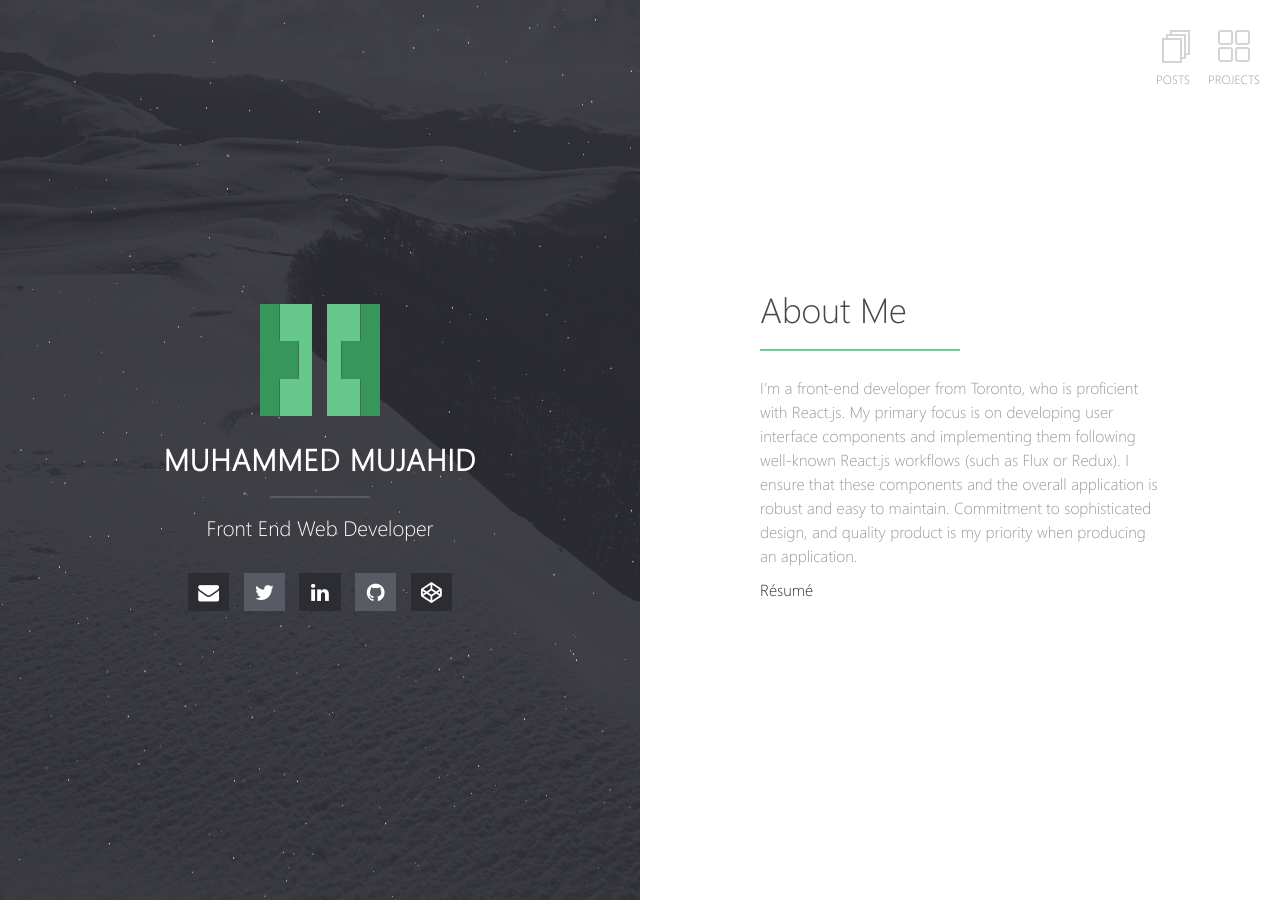
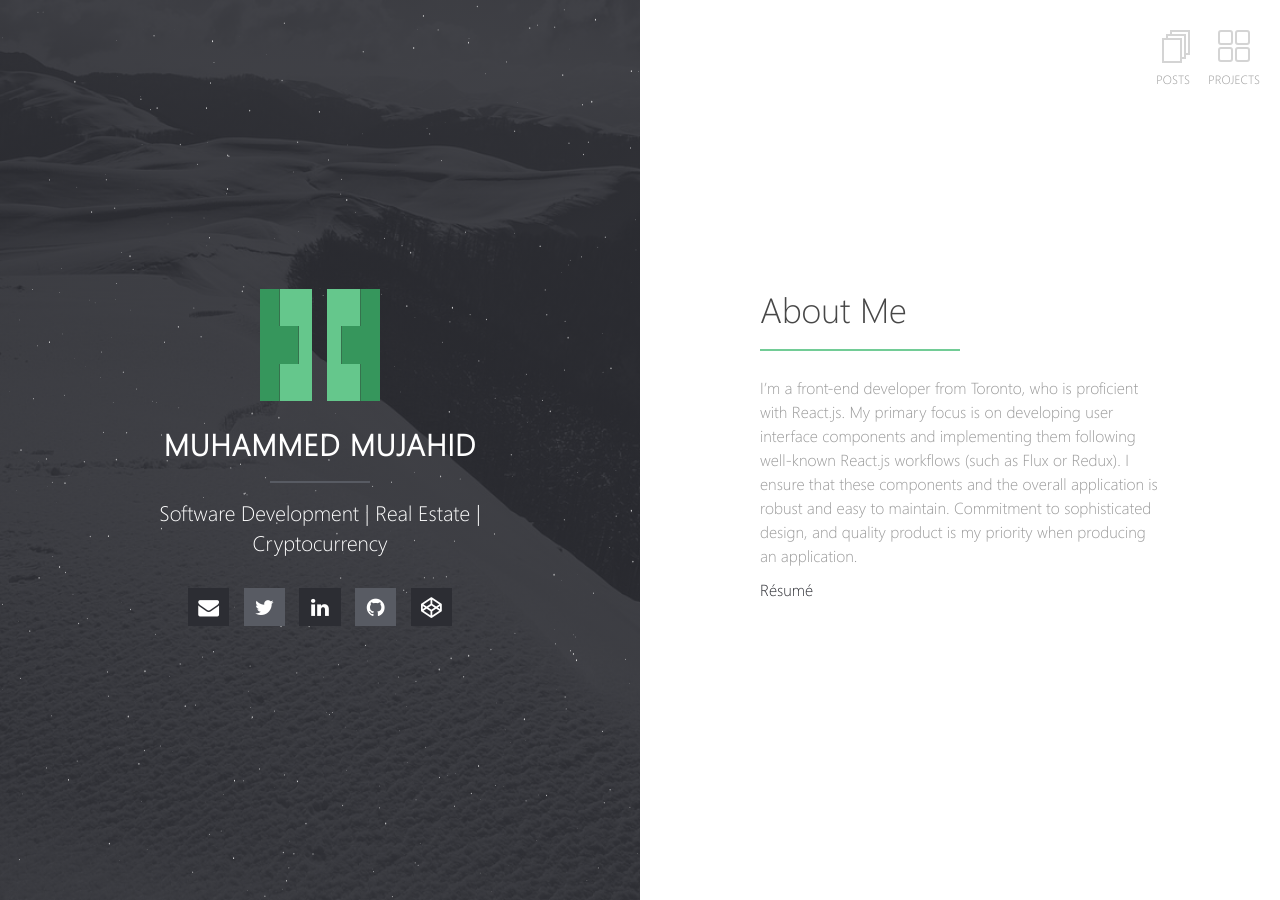
Before and after one commit to MuhammedMujahid/jekyll, a Jekyll site: the page built from index.md, in a window 1280 px wide. Built offline with Jekyll 4.4.1, drawn with Linux system fonts in a browser that asks for light colours; our own code applies the rules of GitHub Pages for plain Markdown files.

Commit message:
Update _config.yml

```diff
--- a/_config.yml
+++ b/_config.yml
@@ -1,6 +1,6 @@
 # Site
 title: Muhammed Mujahid
-description: Front End Web Developer
+description: Software Development | Real Estate | Cryptocurrency
 url: http://muhammedmujahid.com/
 logo: halve.png # Site logo
 locale: en_US
```
